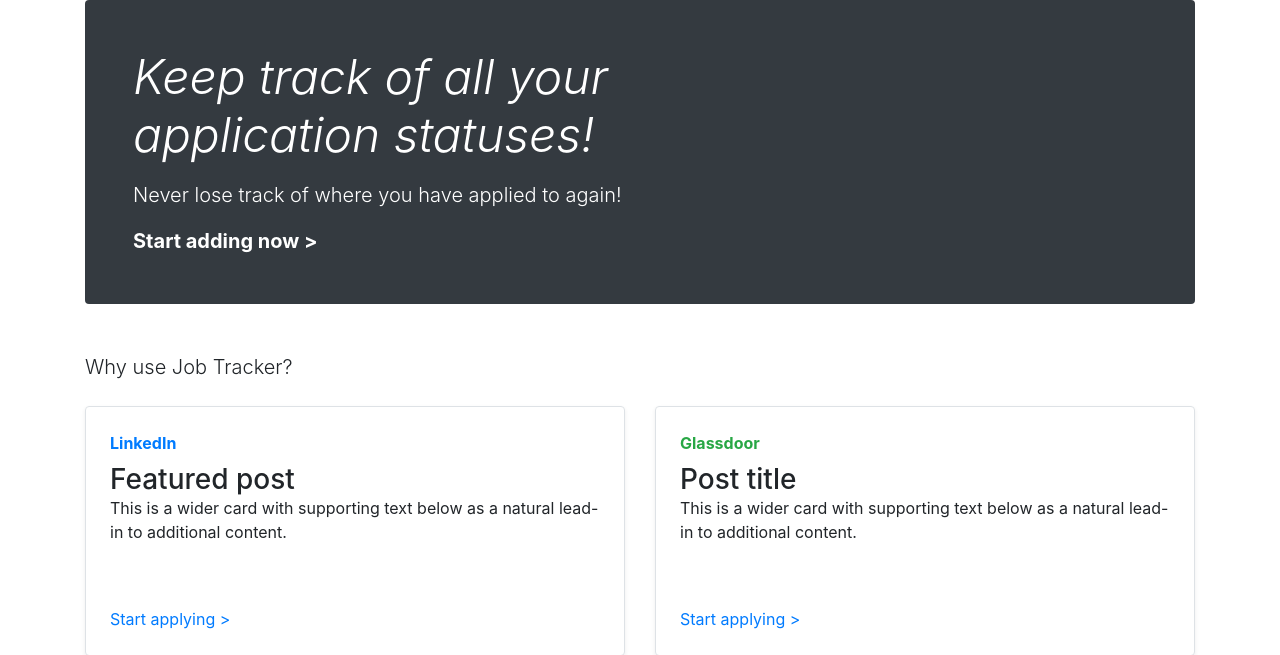
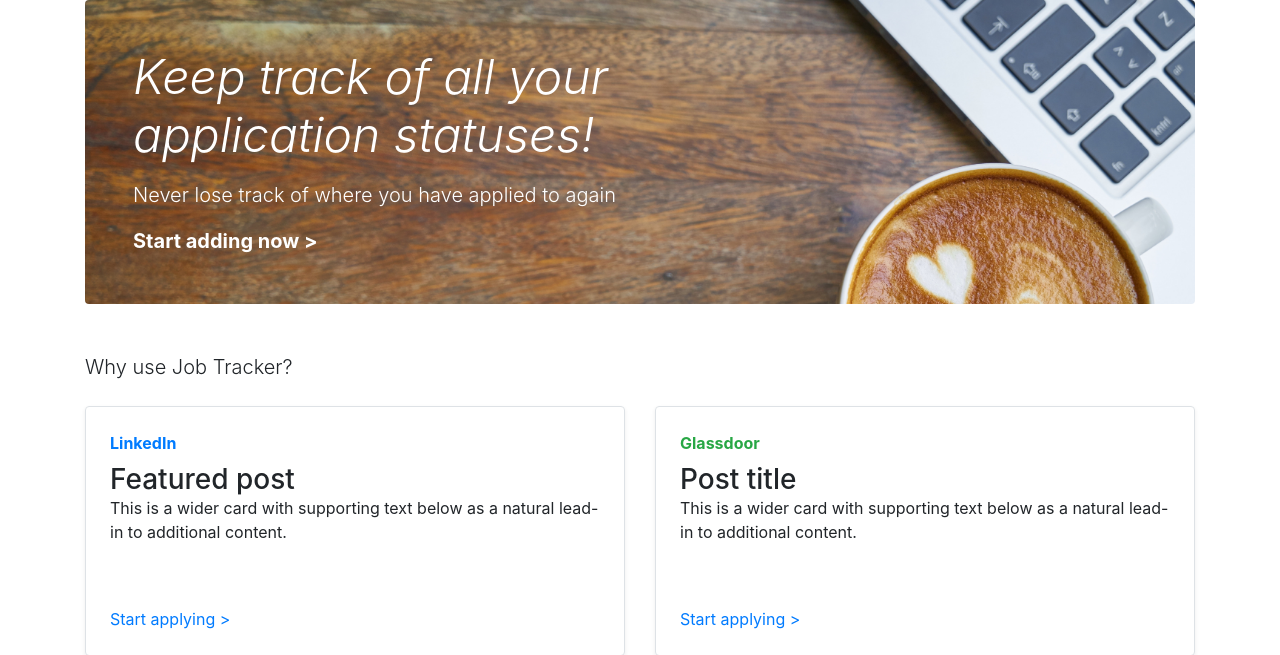
Before and after one commit to leungtw/hackcu_vi, a Flask app: page / in a window 1280 px wide. Shown: the part 79-734 px from the top of the page. Run offline with Flask 2, Linux system fonts and the light colour scheme; some libraries are stand-ins or nearby versions.

Commit message:
jumbotron bckg image

```diff
--- a/static/styles/index.css
+++ b/static/styles/index.css
@@ -99,3 +99,11 @@
 .blog-footer p:last-child {
   margin-bottom: 0;
 }
+
+
+/* Jumbotron Background Image */
+.homepage-image {
+    background-image: url("../img/bckg.jpg");
+    background-size: cover;
+    background-repeat: no-repeat;
+}
--- a/templates/index.html
+++ b/templates/index.html
@@ -41,10 +41,10 @@
         </div>
       </header>
 
-      <div class="jumbotron p-4 p-md-5 text-white rounded bg-dark">
+      <div class="jumbotron p-4 p-md-5 text-white rounded bg-dark homepage-image">
         <div class="col-md-6 px-0">
             <h1 class="display-4 font-italic">Keep track of all your application statuses!</h1>
-          <p class="lead my-3">Never lose track of where you have applied to again!</p>
+          <p class="lead my-3">Never lose track of where you have applied to again</p>
           <p class="lead mb-0"><a href="/add" class="text-white font-weight-bold">Start adding now ></a></p>
         </div>
       </div>
```
